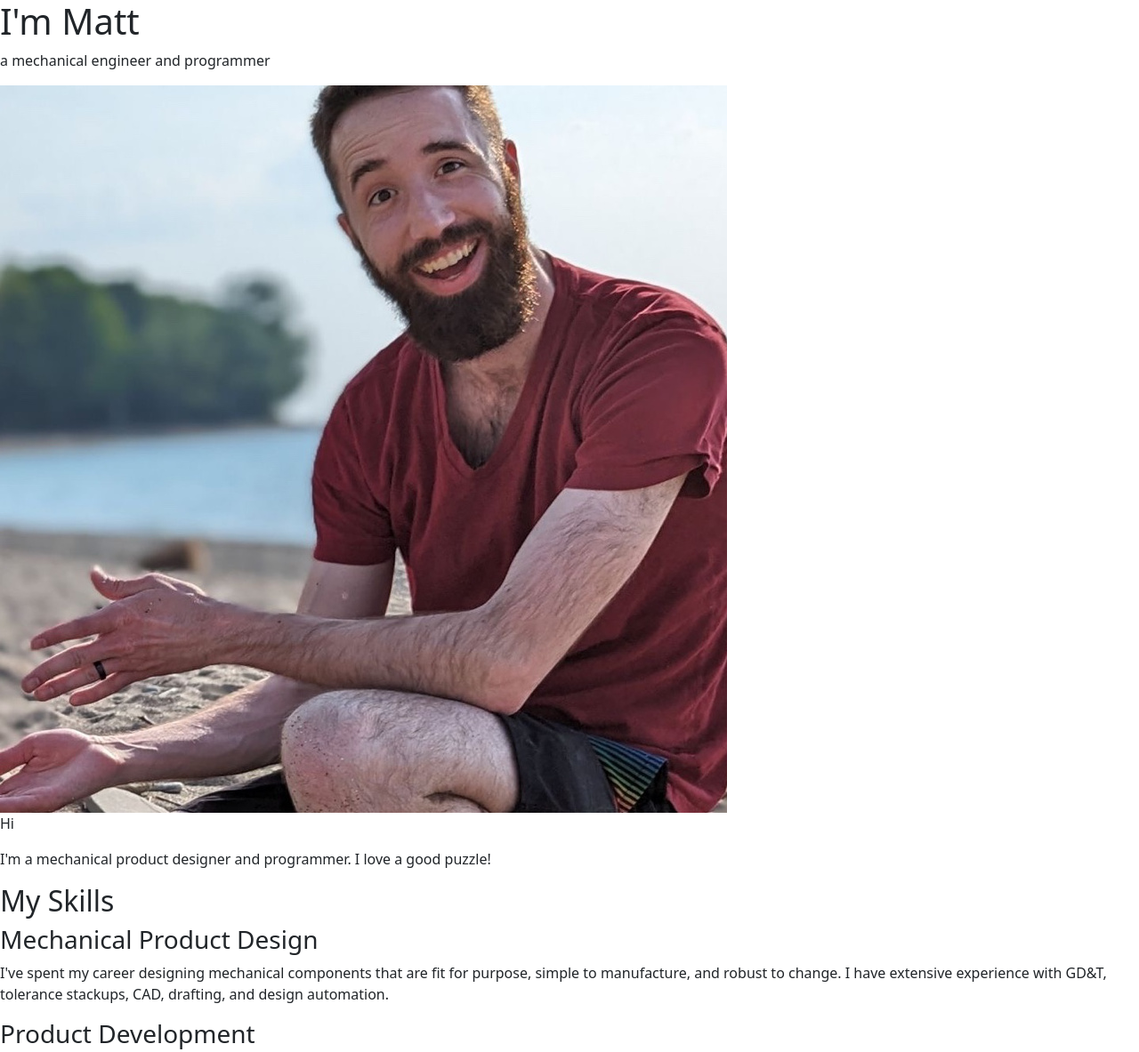
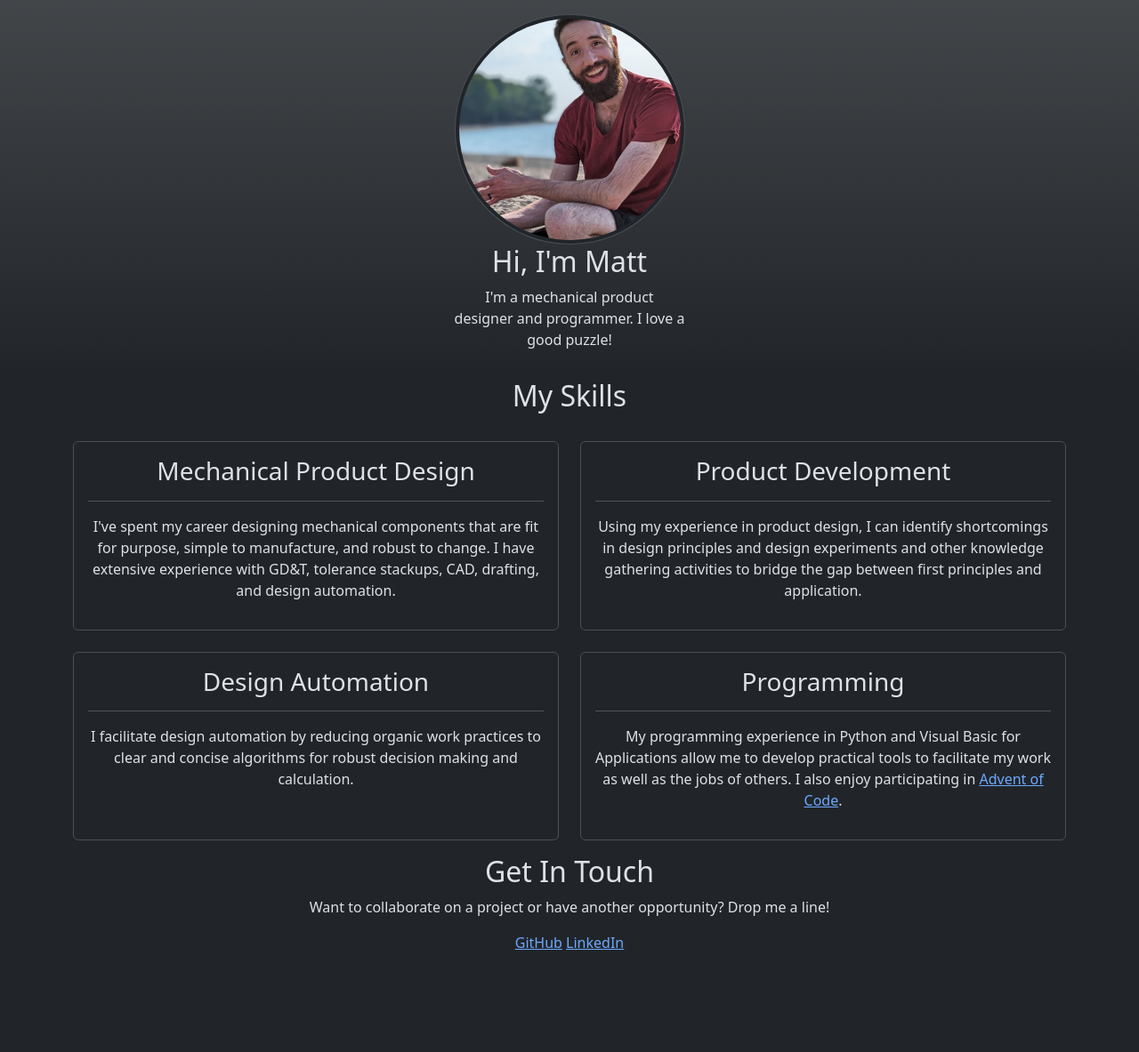
Before and after one commit to matthewmisiaszek/mszek.com, a plain HTML site: page index.html in a window 1280 px wide. Shown: the top 1183 px of the page at 89% size. After the commit the page ends 1104 px from the top, so only its background shows below. Drawn offline with nearby package versions, Linux system fonts and the light colour scheme.

Commit message:
Add files via upload

```diff
--- a/index.html
+++ b/index.html
@@ -1,64 +1,83 @@
 <!DOCTYPE html>
-<html lang="en" dir="ltr">
+<html lang="en" dir="ltr" data-bs-theme="dark">
   <head>
     <meta charset="utf-8">
     <link rel="icon" href="resources/favicon.ico">
     <title>Matt Misiaszek</title>
     <meta name="viewport" content="width=device-width, initial-scale=1.0">
-    <title>TinDog</title>
     <link href="https://cdn.jsdelivr.net/npm/bootstrap@5.3.0-alpha3/dist/css/bootstrap.min.css" rel="stylesheet"
       integrity="sha384-KK94CHFLLe+nY2dmCWGMq91rCGa5gtU4mk92HdvYe+M/SXH301p5ILy+dN9+nJOZ" crossorigin="anonymous">
-    <link rel="stylesheet" href="./css/styles.css">
   </head>
+
   <body>
-    <section id="title" class="title-background">
-      <h1> I'm Matt </h1>
-      <p>a mechanical engineer and programmer</p>
-    </section>
-    <section id="hi">
-      <img src="resources/headshot_crop.jpg" class="headshot">
-      <p>Hi</p>
+    <section id="hi" class="bg-gradient">
+	  <div class="container text-center p-3">
+	    <div class="row justify-content-center">
+	    <div class="col-10 col-sm-8 col-md-6 col-lg-3">
+        <img src="resources/headshot_crop.jpg" class="rounded-circle img-fluid img-thumbnail">
+
+        <h2>Hi, I'm Matt</h2>
         <p>I'm a mechanical product designer and programmer.  I love a good puzzle!</p>
+				</div>
+		</div>
+	  </div>
     </section>
     <section id="skills">
-      <h2> My Skills</h2>
-      <h3>Mechanical Product Design</h3>
+	  <div class="container text-center">
+		<h2> My Skills</h2><br>
+	    <div class="row row-cols-1 row-cols-md-2 g-4" style="display:flex; flex-wrap:wrap;">
+		  <div class="col">
+		    <div class="p-3 border rounded" style="height:100%;">
+			  <h3>Mechanical Product Design</h3><hr>
 			  <p>
 				I've spent my career designing mechanical components that are fit for purpose,
 				simple to manufacture, and robust to change.  I have extensive experience with GD&T,
 				tolerance stackups, CAD, drafting, and design automation.
 			  </p>
-      <h3>Product Development</h3>
+			 </div>
+		  </div>
+		  <div class="col">
+		    <div class="p-3 border rounded" style="height:100%;">
+			  <h3>Product Development</h3><hr>
 			  <p>
 				Using my experience in product design, I can identify shortcomings in design
 				principles and design experiments and other knowledge gathering activities to
 				bridge the gap between first principles and application.
 			  </p>
-      <h3>Design Automation</h3>
+			 </div>
+		  </div>
+		  <div class="col">
+		    <div class="p-3 border rounded" style="height:100%;">
+			  <h3>Design Automation</h3><hr>
 			  <p>
 				I facilitate design automation by reducing organic work practices to clear and
 				concise algorithms for robust decision making and calculation.
 			  </p>
-      <h3>Programming</h3>
+			 </div>
+		  </div>
+		  <div class="col">
+		    <div class="p-3 border rounded" style="height:100%;">
+			  <h3>Programming</h3><hr>
 			  <p>
 				My programming experience in Python and Visual Basic for Applications allow me to
 				develop practical tools to facilitate my work as well as the jobs of others.
 				I also enjoy participating in <a href='https://adventofcode.com'>Advent of Code</a>.
 			  </p>
+			 </div>
+		  </div>
+		</div>
+	  </div>
     </section>
     <section id="contact">
+	  <div class="container text-center p-3">
 		  <h2>Get In Touch</h2>
-      <h3>If you'd like to work together.</h3>
 		  <p>
 			Want to collaborate on a project or have another opportunity?  Drop me a line!
 		  </p>
-      <a href="mailto:m@mszek.com">CONTACT ME</a>
-    </section>
-    <section id="links">
-      <h2>Find Me</h2>
 		  <p>
 			<a href="https://github.com/matthewmisiaszek">GitHub</a> <a href="https://www.linkedin.com/in/misiaszek/">LinkedIn</a>
 		  </p>
+	  </div>
     </section>
   </body>
 </html>
```
Lines whose indentation alone changed are shown as unchanged.
